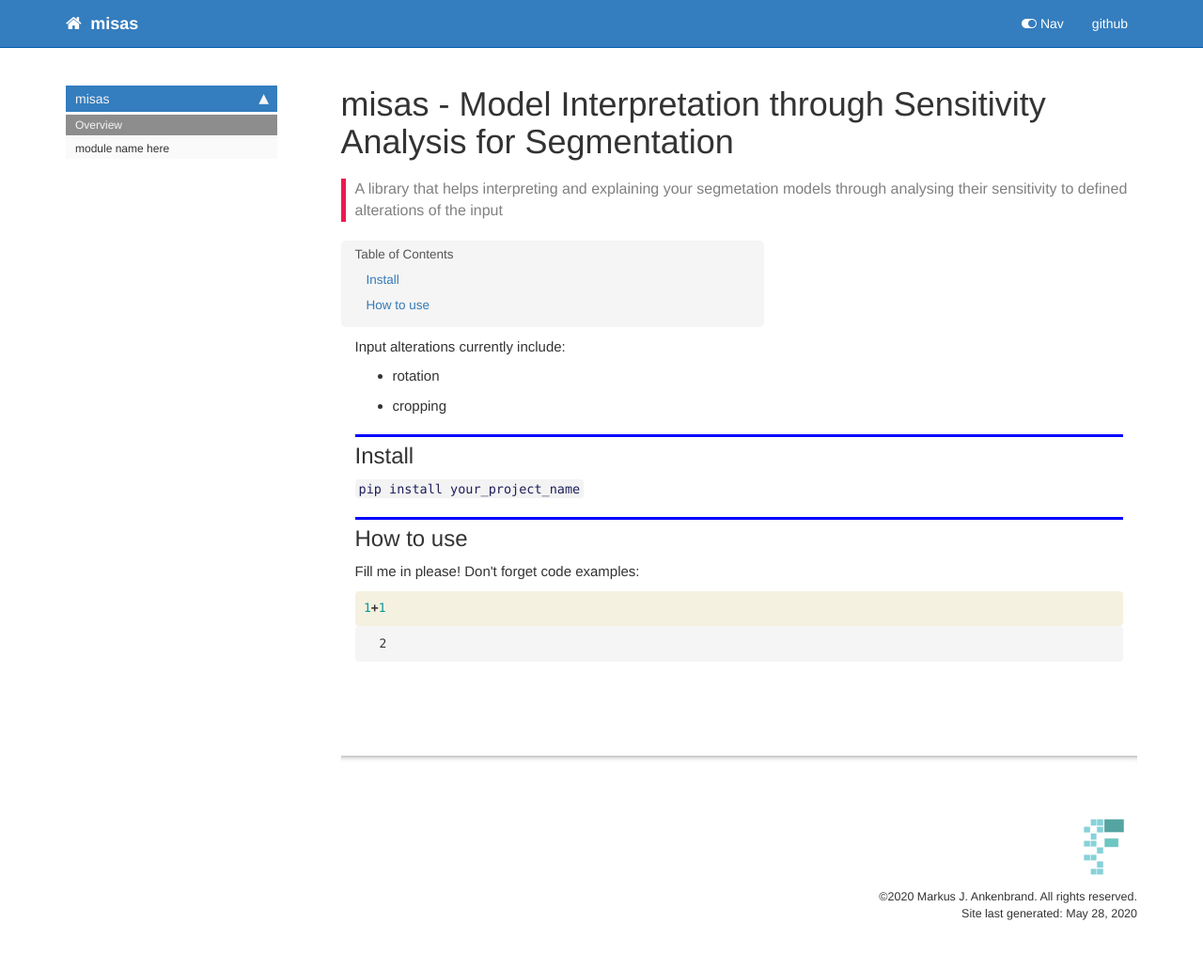
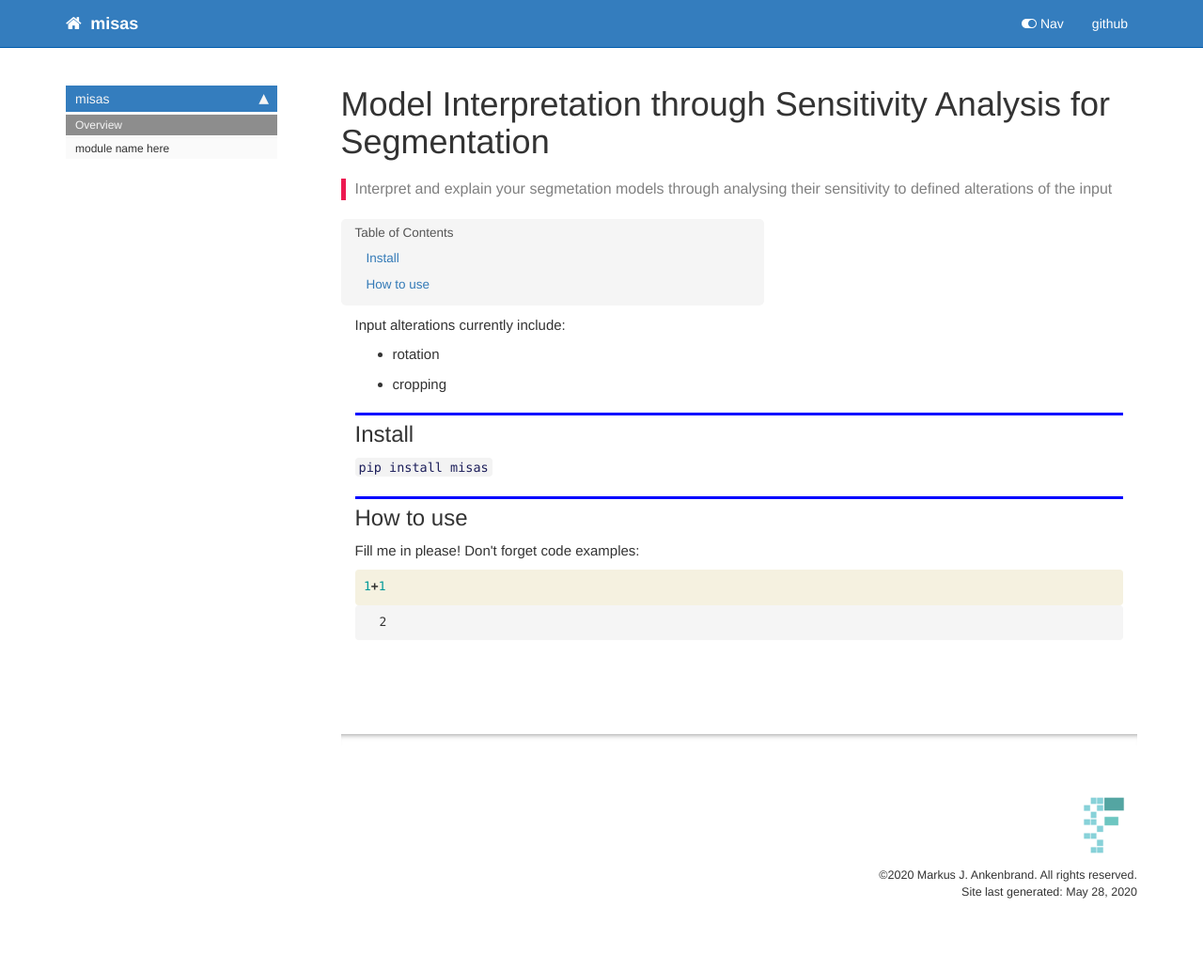
Before and after one commit to chfc-cmi/misas, a Jekyll site: the page built from docs/index.html, in a window 1280 px wide. Shown: the whole page at 94% size. Built offline with Jekyll 4.4.1, drawn with Linux system fonts in a browser that asks for light colours; nearby versions of some CDN libraries; comment, search, counter and statistics services are not loaded; after the commit the page ends 1009 px from its top, so only the background shows below that.

Commit message:
Update docs

```diff
--- a/docs/index.html
+++ b/docs/index.html
@@ -1,12 +1,12 @@
 ---
 
-title: misas - Model Interpretation through Sensitivity Analysis for Segmentation
+title: Model Interpretation through Sensitivity Analysis for Segmentation
 
 keywords: fastai
 sidebar: home_sidebar
 
-summary: "A library that helps interpreting and explaining your segmetation models through analysing their sensitivity to defined alterations of the input"
-description: "A library that helps interpreting and explaining your segmetation models through analysing their sensitivity to defined alterations of the input"
+summary: "Interpret and explain your segmetation models through analysing their sensitivity to defined alterations of the input"
+description: "Interpret and explain your segmetation models through analysing their sensitivity to defined alterations of the input"
 ---
 <!--
 
@@ -46,7 +46,7 @@ description: "A library that helps interpreting and explaining your segmetation
 </div>
 <div class="cell border-box-sizing text_cell rendered"><div class="inner_cell">
 <div class="text_cell_render border-box-sizing rendered_html">
-<p><code>pip install your_project_name</code></p>
+<p><code>pip install misas</code></p>
 
 </div>
 </div>
```
Also changed, not shown: README.md.
